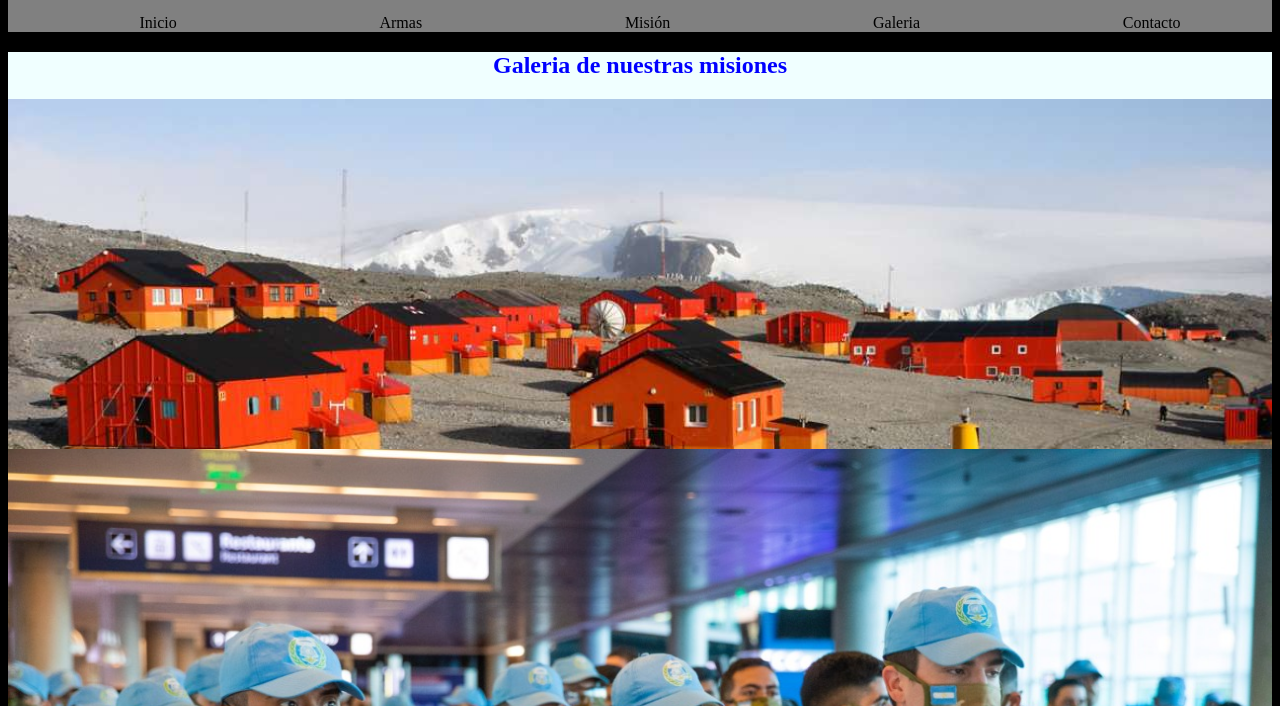
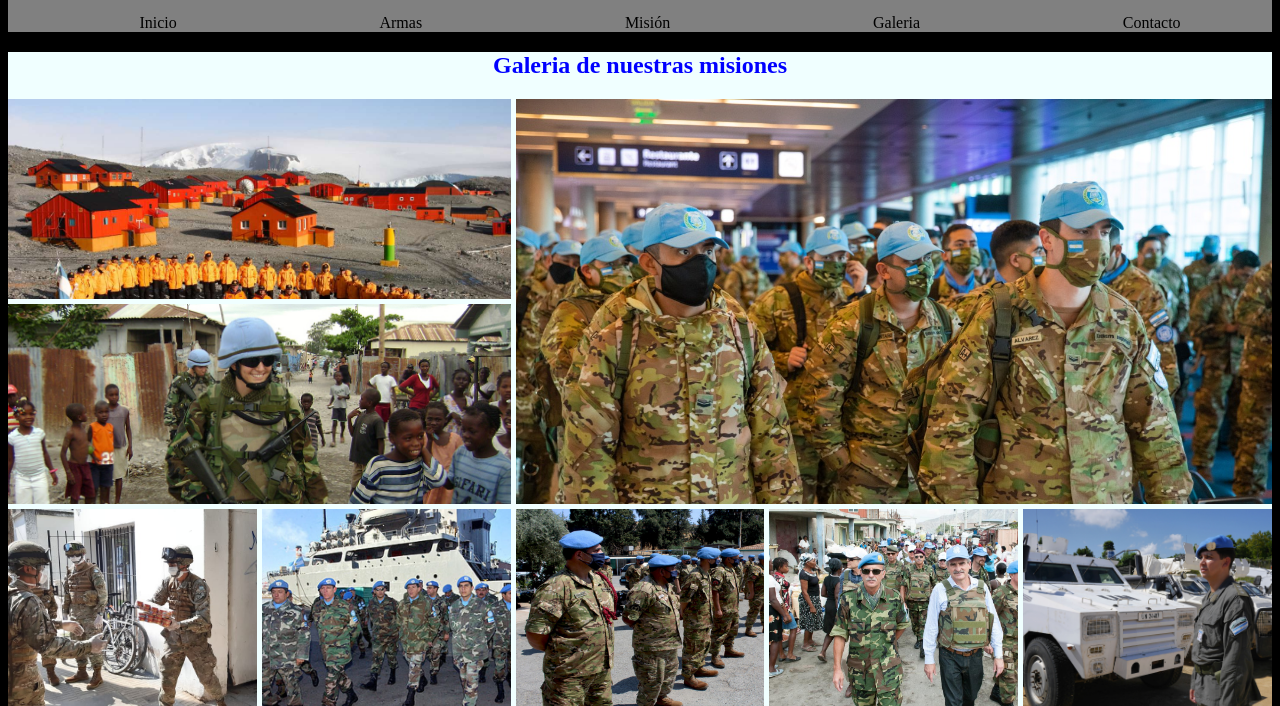
Before and after one commit to gastonfbenavidez/PF-Benavidez, a plain HTML site: page pages/mision.html in a window 1280 px wide. Shown: the part 94-800 px from the top of the page. Drawn offline with Linux system fonts and the light colour scheme.

Commit message:
Agregue contenido al css y a mi pages mision

```diff
--- a/css/styles.css
+++ b/css/styles.css
@@ -118,7 +118,7 @@ li a {
     align-content: center;
 }
 
-.uno, .dos, .tres, .cuatro, .cinco, .seis, .siete {
+.uno, .dos, .tres, .cuatro, .cinco, .seis, .siete, .ocho {
     width: 100%;
     max-width: 100%;
     height: 350px;
@@ -154,7 +154,61 @@ li a {
     background-image: url(../img/mision7.jpg);
 }
 
+.ocho {
+    background-image: url(../img/mision8.jpg);
+}
 
+
+@media (min-width: 768px) {
+    .fotos {
+        display: grid;
+        grid-template-areas:
+        "foto1 foto1 foto2 foto2 foto2"
+        "foto3 foto3 foto2 foto2 foto2"
+        "foto3 foto3 foto2 foto2 foto2"
+        "foto4 foto5 foto6 foto7 foto8";
+        gap: 5px;
+    }
+}
+
+.uno, .dos, .tres, .cuatro, .cinco, .seis, .siete, .ocho {
+    height: 200px;
+}
+
+.uno {
+    grid-area: foto1;
+}
+
+.dos {
+    grid-area: foto2;
+    align-self: start;
+    justify-self: stretch;
+    height: 100%;
+}
+
+.tres {
+    grid-area: foto3;
+}
+
+.cuatro {
+    grid-area: foto4;
+}
+
+.cinco {
+    grid-area: foto5;
+}
+
+.seis {
+    grid-area: foto6;
+}
+
+.siete {
+    grid-area: foto7;
+}
+
+.ocho {
+    grid-area: foto8;
+}
 
 .iconify {
     font-size: 3rem;
--- a/pages/mision.html
+++ b/pages/mision.html
@@ -61,6 +61,7 @@
             <div class="cinco"></div>
             <div class="seis"></div>
             <div class="siete"></div>
+            <div class="ocho"></div>
         </div>
 
     </section>
```
Also changed, not shown: img/mision7.jpg (added), img/mision8.jpg (added).
